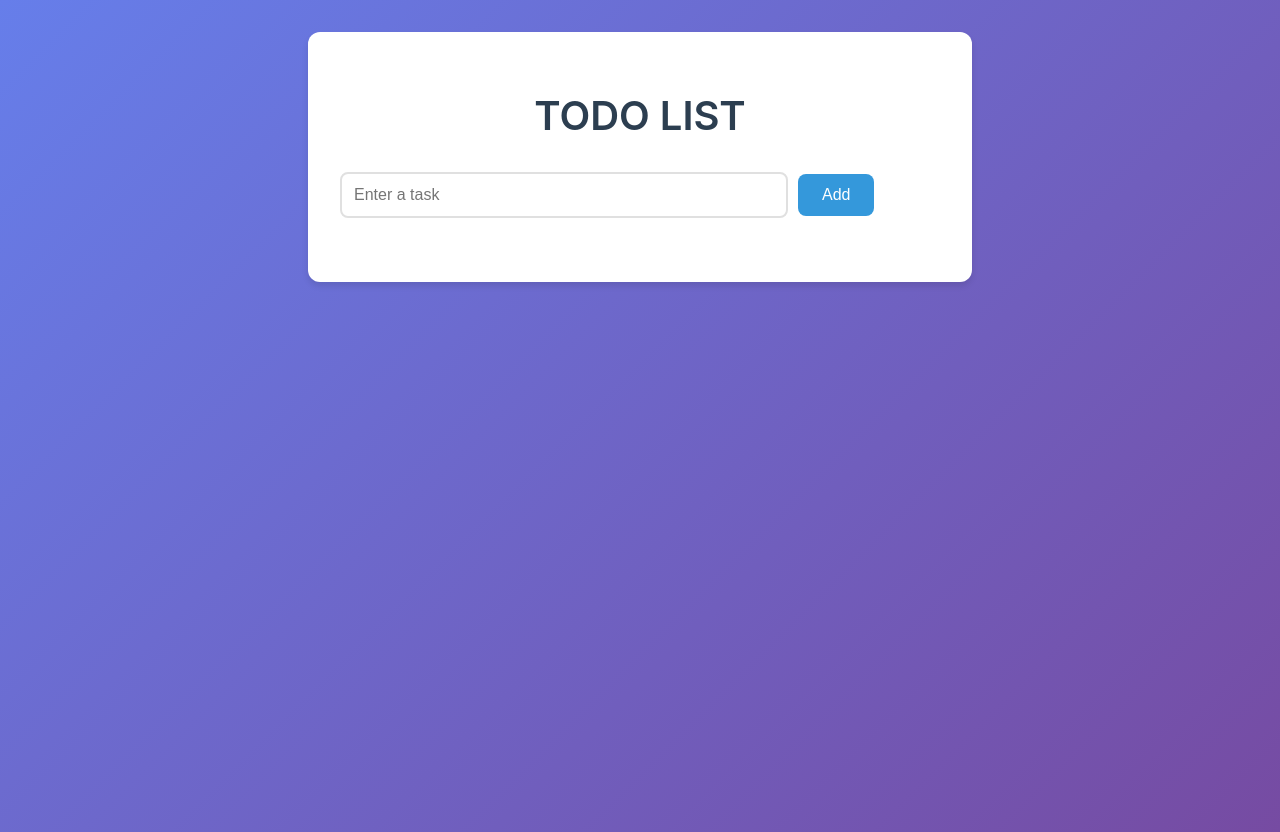
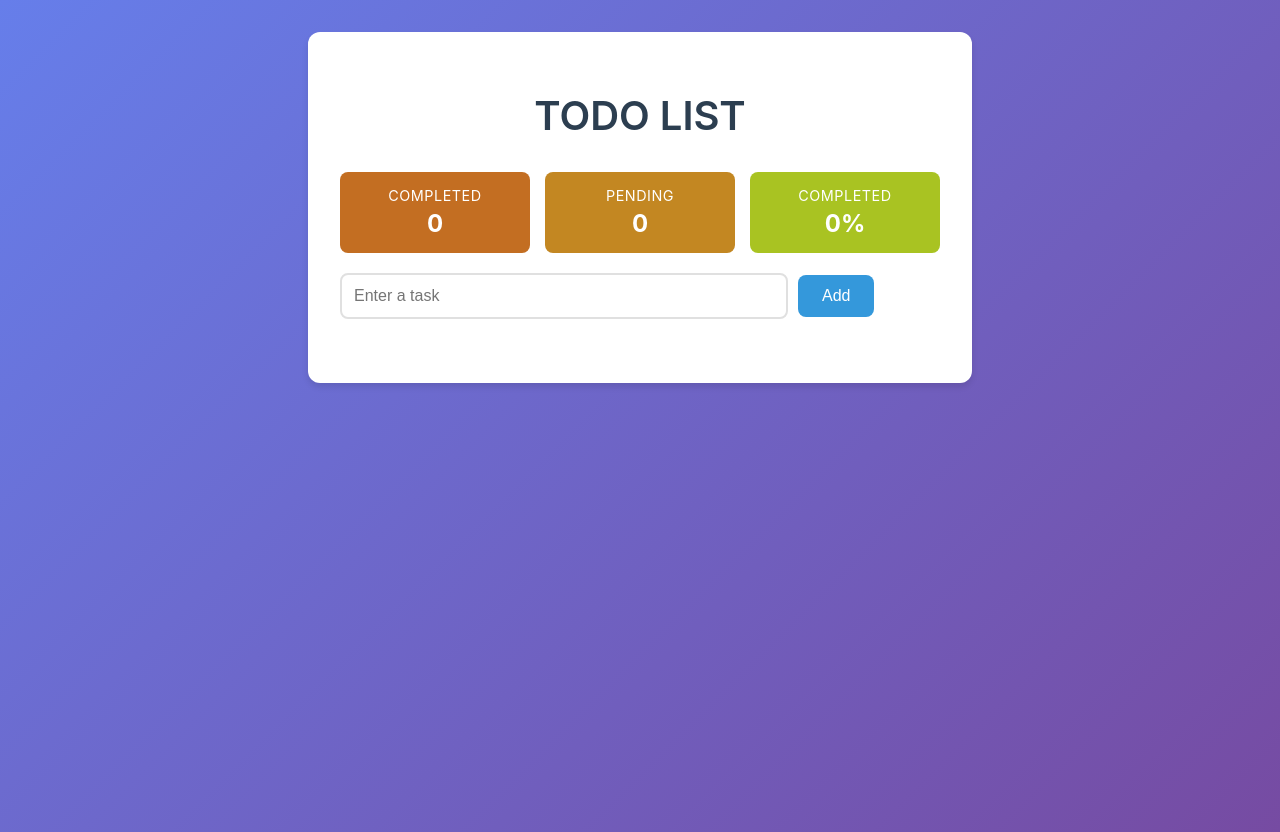
Before and after one commit to Ashwinn-07/todo-app-react, a React (Vite) app: page / in a window 1280 px wide. Built offline with nearby package versions, Linux system fonts and the light colour scheme.

Commit message:
added some stats

```diff
--- a/package.json
+++ b/package.json
@@ -11,6 +11,7 @@
   },
   "dependencies": {
     "react": "^18.3.1",
+    "react-beautiful-dnd": "^13.1.1",
     "react-dom": "^18.3.1"
   },
   "devDependencies": {
--- a/src/ToDoList.css
+++ b/src/ToDoList.css
@@ -155,6 +155,39 @@
   color: #2c3e50;
   font-size: 0.9rem;
 }
+.stats-container {
+  display: flex;
+  justify-content: space-between;
+  margin: 20px 0;
+  gap: 15px;
+}
+
+.stat-box {
+  flex: 1;
+  padding: 15px;
+  border-radius: 8px;
+  color: white;
+  display: flex;
+  flex-direction: column;
+  align-items: center;
+  transition: transform 0.2s;
+}
+
+.stat-box:hover {
+  transform: scale(1.05);
+}
+
+.stat-label {
+  font-size: 0.9em;
+  margin-bottom: 5px;
+  text-transform: uppercase;
+  letter-spacing: 0.5px;
+}
+
+.stat-value {
+  font-size: 1.5em;
+  font-weight: bold;
+}
 
 @media (max-width: 600px) {
   .to-do-list {
--- a/src/ToDoList.jsx
+++ b/src/ToDoList.jsx
@@ -8,6 +8,11 @@ function ToDoList() {
   });
   const [newTask, setNewTask] = useState("");
   const [currentPage, setCurrentPage] = useState(1);
+  const [statColors] = useState({
+    completed: `hsl(${Math.random() * 360}, 70%, 45%)`,
+    pending: `hsl(${Math.random() * 360}, 70%, 45%)`,
+    percentage: `hsl(${Math.random() * 360}, 70%, 45%)`,
+  });
 
   const tasksPerPage = 5;
 
@@ -57,6 +62,11 @@ function ToDoList() {
   const indexOfFirstTask = indexOfLastTask - tasksPerPage;
   const currentTasks = tasks.slice(indexOfFirstTask, indexOfLastTask);
 
+  const completedTasks = tasks.filter((task) => task.completed).length;
+  const pendingTasks = tasks.length - completedTasks;
+  const completionPercentage =
+    tasks.length > 0 ? Math.round((completedTasks / tasks.length) * 100) : 0;
+
   function goToNextPage() {
     setCurrentPage((page) => Math.min(page + 1, totalPages));
   }
@@ -70,6 +80,29 @@ function ToDoList() {
   return (
     <div className="to-do-list">
       <h1>TODO LIST</h1>
+      <div className="stats-container">
+        <div
+          className="stat-box"
+          style={{ backgroundColor: statColors.completed }}
+        >
+          <span className="stat-label">Completed</span>
+          <span className="stat-value">{completedTasks}</span>
+        </div>
+        <div
+          className="stat-box"
+          style={{ backgroundColor: statColors.pending }}
+        >
+          <span className="stat-label">Pending</span>
+          <span className="stat-value">{pendingTasks}</span>
+        </div>
+        <div
+          className="stat-box"
+          style={{ backgroundColor: statColors.percentage }}
+        >
+          <span className="stat-label">Completed</span>
+          <span className="stat-value">{completionPercentage}%</span>
+        </div>
+      </div>
       <div>
         <input
           type="text"
```
Also changed, not shown: 1 other file (tests, documents, lock files or other folders).
